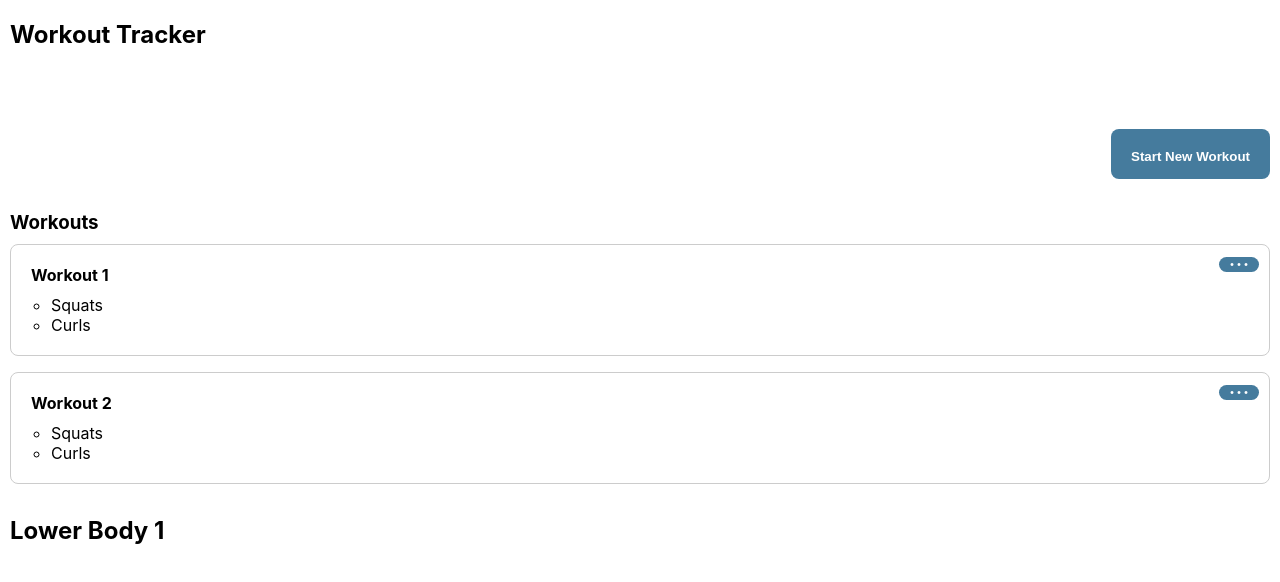
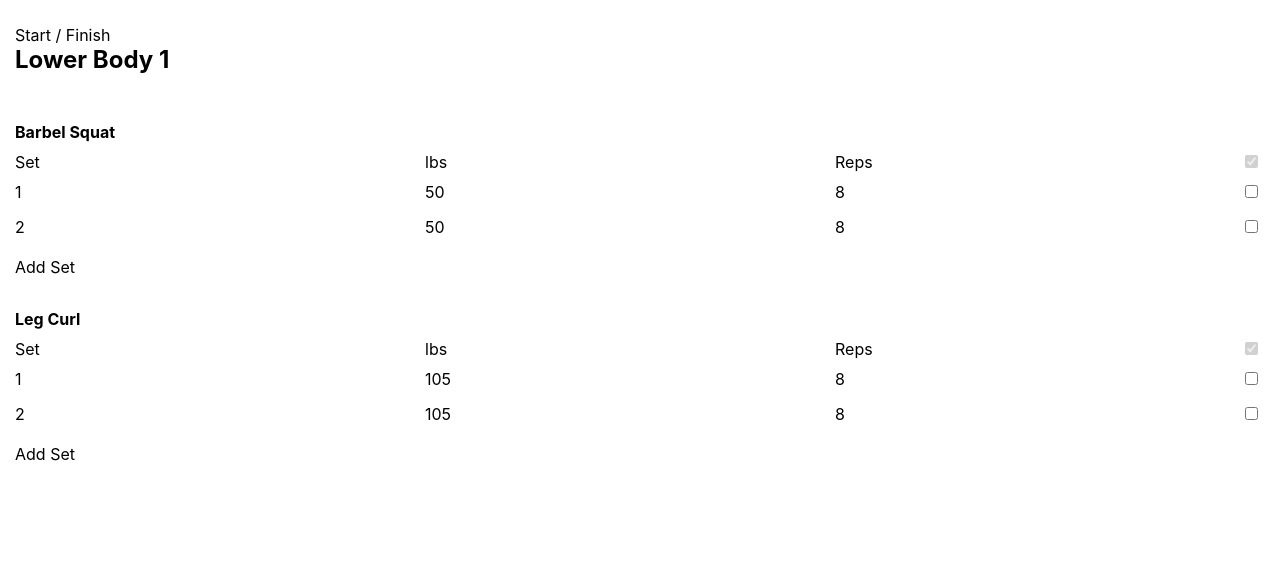
Before and after one commit to James-H33/Workout-Tracker, a React (Create React App) app: page /workout/1 in a window 1280 px wide. Shown: the top 582 px of the page. Built offline with nearby package versions, Linux system fonts and the light colour scheme.

Commit message:
Add Set and Set Container Component.

```diff
--- a/src/App.js
+++ b/src/App.js
@@ -11,8 +11,8 @@ function App() {
   return (
     <BrowserRouter>
       <Root>
-        <Route path="/" component={Home} />
-        <Route path="/workout/:id" component={Workout} />
+        <Route path="/" exact component={Home} />
+        <Route path="/workout/:id" exact component={Workout} />
       </Root>
     </BrowserRouter>
   );
--- /dev/null
+++ b/src/Components/SetContainer/Set/Set.js
@@ -0,0 +1,14 @@
+import React, { Fragment } from 'react';
+
+const Set = ( props ) => {
+  return (
+    <Fragment>
+      <div>{props.setNum}</div>
+      <div>{props.set.weight}</div>
+      <div>{props.set.reps}</div>
+      <div><input type="checkbox" /></div>
+    </Fragment>
+  );
+}
+
+export default Set;
--- /dev/null
+++ b/src/Components/SetContainer/Set/Set.module.scss
@@ -0,0 +1,4 @@
+.SetItem {
+  display: grid;
+  grid-template-columns: 1fr 1fr 1fr 20px;
+}
--- /dev/null
+++ b/src/Components/SetContainer/SetContainer.js
@@ -0,0 +1,27 @@
+import React, { Fragment } from 'react';
+import Set from './Set/Set';
+import classes from './SetContainer.module.scss';
+
+const SetContainer = ( props ) => {
+  return (
+    <Fragment>
+      <h4>{props.title}</h4>
+
+      <div className={classes.SetWrapper}>
+        <div className={classes.SetHeaders}>
+          <div>Set</div>
+          <div>lbs</div>
+          <div>Reps</div>
+          <div><input type="checkbox" checked disabled /></div>
+        </div>
+        <div className={classes.SetItems}>
+          { props.sets.map((set, index) => <Set key={index} setNum={index + 1} set={set} />)}
+        </div>
+      </div>
+
+      <div> Add Set</div>
+    </Fragment>
+  );
+}
+
+export default SetContainer;
--- /dev/null
+++ b/src/Components/SetContainer/SetContainer.module.scss
@@ -0,0 +1,19 @@
+
+@mixin GridLayout() {
+  display: grid;
+  grid-template-columns: 1fr 1fr 1fr 20px;
+}
+
+.SetWrapper {
+  margin-bottom: 20px;
+}
+
+.SetHeaders {
+  @include GridLayout();
+  margin: 10px 0px;
+}
+
+.SetItems {
+  @include GridLayout();
+  row-gap: 15px;
+}
--- a/src/Components/WorkoutCardList/WorkoutCard/WorkoutCard.js
+++ b/src/Components/WorkoutCardList/WorkoutCard/WorkoutCard.js
@@ -1,11 +1,19 @@
 import React from 'react';
+import { useHistory } from "react-router-dom";
 import classes from './WorkoutCard.module.scss';
 
 import Expander from '../../Expander/Expander';
 
 const WorkoutCard = (props) => {
+  const history = useHistory();
+
+  const navigate = () => {
+    console.log(history);
+    history.push('/workout/1');
+  }
+
   return (
-    <div className={classes.Wrapper}>
+    <div className={classes.Wrapper} onClick={navigate}>
 
       <div className={classes.Expander}>
         <Expander delete={props.delete} />
--- a/src/Containers/Root/Root.module.scss
+++ b/src/Containers/Root/Root.module.scss
@@ -5,6 +5,6 @@
   margin-top: 10px;
   width: 100%;
   max-width: 1400px;
-  padding: 10px;
+  padding: 15px;
   box-sizing: border-box;
 }
--- a/src/Containers/Workout/Workout.js
+++ b/src/Containers/Workout/Workout.js
@@ -1,10 +1,44 @@
 import React, { Component } from 'react';
+import SetContainer from '../../Components/SetContainer/SetContainer';
+import classes from './Workout.module.scss';
 
 class Workout extends Component {
+  state = {
+    title: 'Lower Body 1',
+    setItems: [
+      {
+        title: 'Barbel Squat',
+        sets: [
+          { weight: 50, reps: 8, isComplete: false },
+          { weight: 50, reps: 8, isComplete: false }
+        ]
+      },
+      {
+        title: 'Leg Curl',
+        sets: [
+          { weight: 105, reps: 8, isComplete: false },
+          { weight: 105, reps: 8, isComplete: false }
+        ]
+      },
+    ],
+  }
+
+  componentDidMount() {
+    console.log(this.props.match.params.id);
+  }
+
   render() {
     return (
       <div>
-        <h2>Lower Body 1</h2>
+        <div>
+          Start / Finish
+        </div>
+
+        <h2>{this.state.title}</h2>
+
+        <div className={classes.Sets}>
+          { this.state.setItems.map((item, index) => <div key={index}><SetContainer title={item.title} sets={item.sets} /></div>) }
+        </div>
       </div>
     );
   }
--- /dev/null
+++ b/src/Containers/Workout/Workout.module.scss
@@ -0,0 +1,4 @@
+.Sets {
+  display: grid;
+  row-gap: 2em;
+}
```
